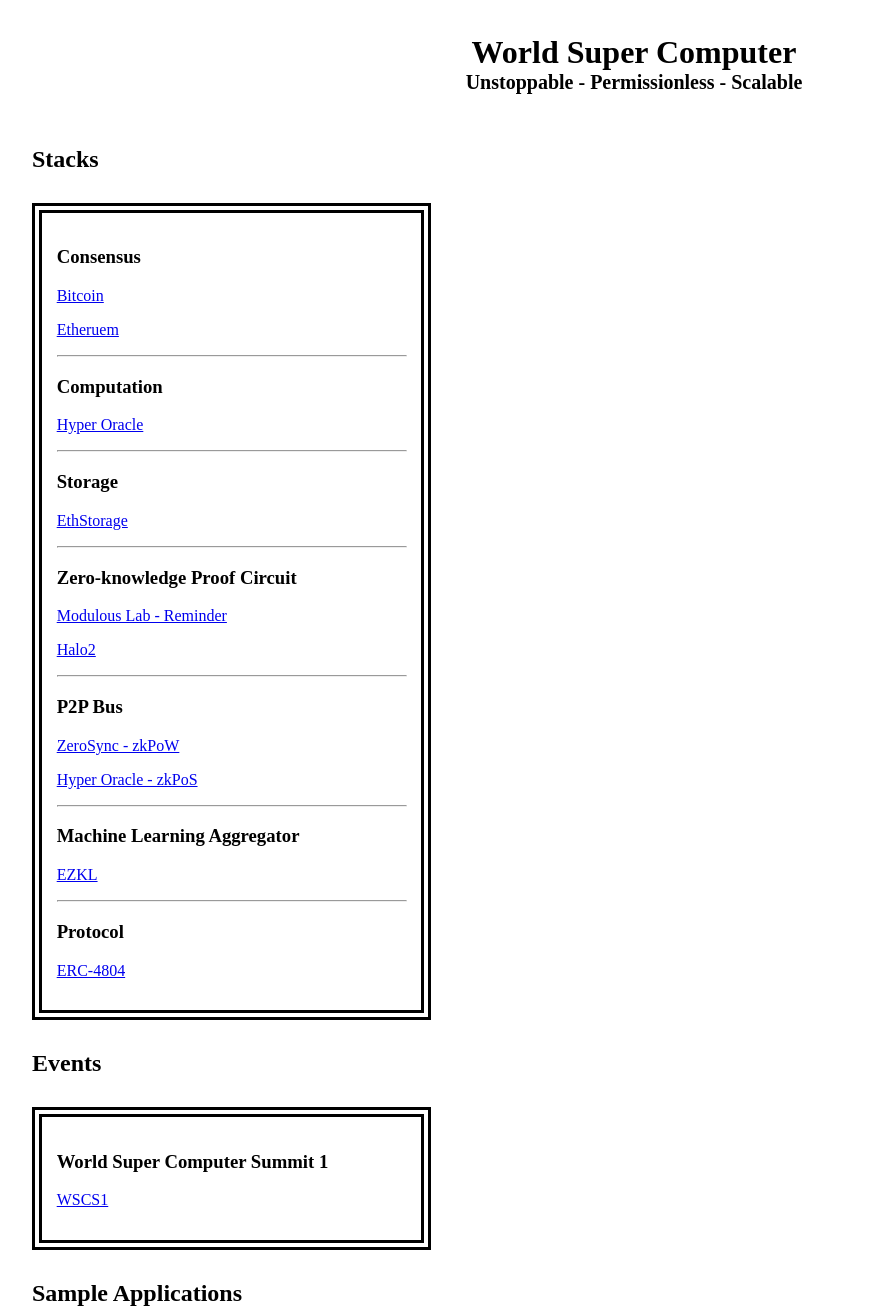
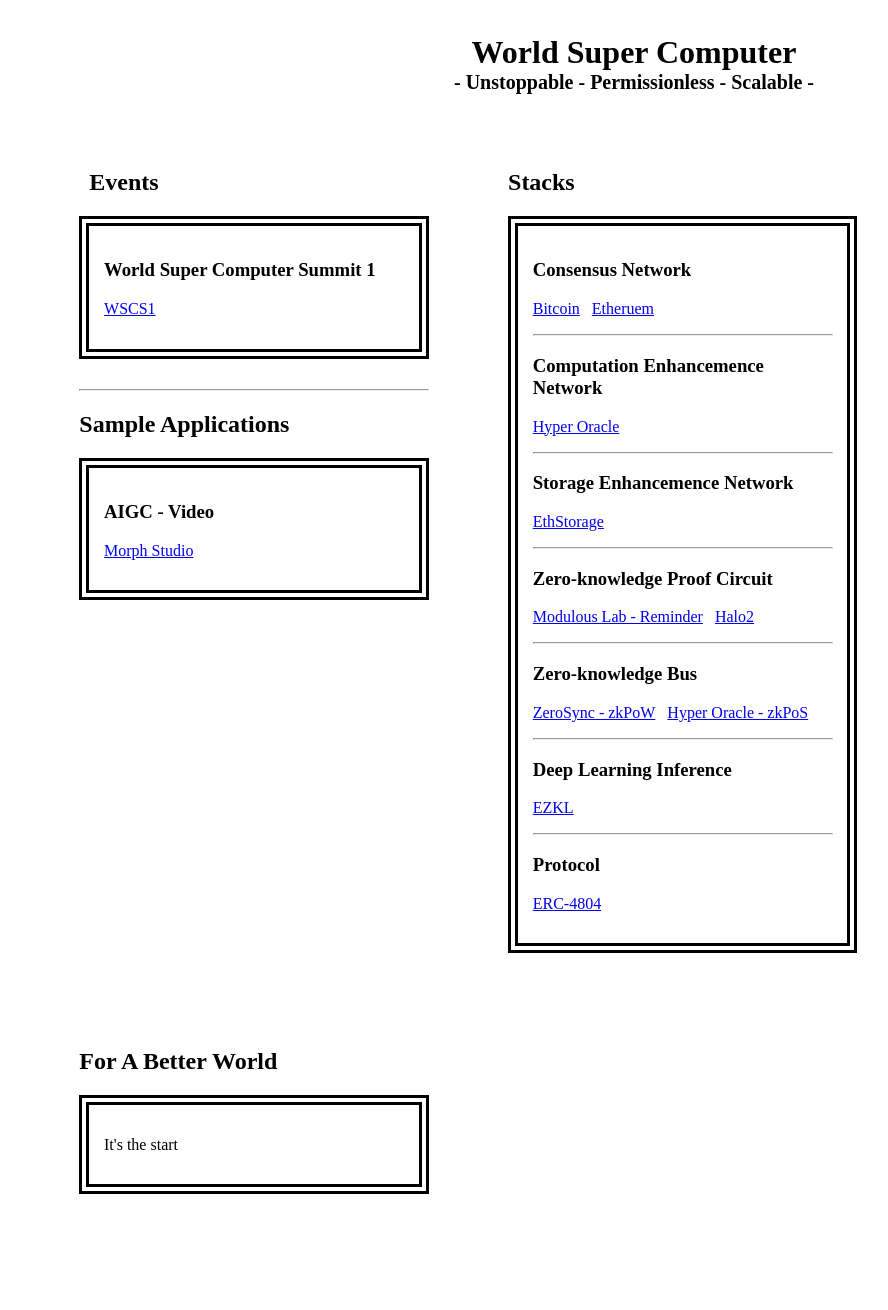
Before and after one commit to World-Super-Computer/WorldSupercomputer, a plain HTML site: page index.html in a window 1280 px wide. Shown: the part 5-1315 px from the top of the page, without its empty margins (6-894 px from the left). After the commit the page ends 1283 px from the top, so only its background shows below. Drawn offline with Linux system fonts and the light colour scheme.

Commit message:
Update index.html

```diff
--- a/index.html
+++ b/index.html
@@ -1,55 +1,102 @@
 <html><head>
     <title>World Super Computer</title>
+    <style>
+    li {
+    margin-left:30px;
+    margin-top:0px;
+    margin-right:30px;
+    margin-bottom:30px;
+    padding: 1ex;
+    width:350px;
+    display: inline-block;
+    min-height: 100px;
+    vertical-align: top;
+    zoom: 1;
+    *display: inline;
+    }
+    </style>
 </head>
+
   <body>
     <div style="margin: auto; width: 50%;text-align: center;padding: 10px;">
     <header>
         <h1>World Super Computer
             <span style="font-size: 20px;">
               <br>
-            Unstoppable - Permissionless - Scalable
+            - Unstoppable - Permissionless - Scalable -
             </span>
         </h1>
     </header>
     </div>
+        <ul>
+            <li>
+                <div style="margin-left:10px;">
+                    <h2>
+                    Events
+                    </h2>
+                </div>
+                <div style="border:10px double rgb(0, 0, 0);margin-top:10px;margin-right:30px;margin-bottom:30px;padding:2ex;width:300px;">
+                    <section>
+                        <h3>World Super Computer Summit 1</h3>
+                            <p><a href="https://google.com" target="_blank">WSCS1</a></p>
+                    </section>
+                </div>
+                <hr>
+                <div>
+                    <h2>
+                    Sample Applications
+                    </h2>
+                </div>
+                <div style="border:10px double rgb(0, 0, 0);margin-top:10px;margin-right:30px;margin-bottom:30px;padding:2ex;width:300px;">
+                    <section>
+                        <h3>AIGC - Video</h3>
+                        <p><a href="https://www.morphstudio.xyz/" target="_blank">Morph Studio</a></p>
+                    </section>
+                </div>
 
-    <div style="margin-left:30px;">
-        <h2 style="margin-bottom:10px;">
+            </li>
+
+            <li>
+                <div>
+                    <h2>
                     Stacks
                     </h2>
                 </div>
-
-    <div style="border:10px double rgb(0, 0, 0);margin-left:30px;margin-top:30px;margin-right:30px;margin-bottom:30px;padding:2ex;width:350px;">
+                <div style="border:10px double rgb(0, 0, 0);margin-top:10px;margin-right:30px;margin-bottom:30px;padding:2ex;width:300px;">
                 <section>
-            <h3> Consensus</h3>
-            <p> <a href="https://bitcoin.org/en/" target="_blank">Bitcoin</a></p>
-            <p> <a href="https://ethereum.org/en/" target="_blank">Etheruem</a></p>
+                    <h3> Consensus Network</h3>
+                        <p>
+                            <a href="https://bitcoin.org/en/" target="_blank">Bitcoin</a>&nbsp;&nbsp;
+                            <a href="https://ethereum.org/en/" target="_blank">Etheruem</a>
+                        </p>
                     <hr>
                 </section>
                 <section>
-            <h3> Computation</h3>
+                    <h3> Computation Enhancemence Network</h3>
                     <p> <a href="https://www.hyperoracle.io/" target="_blank">Hyper Oracle</a></p>
                     <hr>
                 </section>
                 <section>
-            <h3> Storage </h3>
+                    <h3> Storage Enhancemence Network </h3>
                     <p> <a href="https://eth-store.w3eth.io/" target="_blank">EthStorage</a></p>
                     <hr>
                 </section>
                 <section>
                     <h3>Zero-knowledge Proof Circuit</h3>
-            <p> <a href="https://www.moduluslabs.xyz/" target="_blank"> Modulous Lab - Reminder</a></p>
-            <p> <a href="https://github.com/privacy-scaling-explorations/halo2" target="_blank"> Halo2</a></p>
+                    <p>
+                        <a href="https://www.moduluslabs.xyz/" target="_blank"> Modulous Lab - Reminder</a>&nbsp;&nbsp;
+                        <a href="https://github.com/privacy-scaling-explorations/halo2" target="_blank"> Halo2</a></p>
                     <hr>
                 </section>
                 <section>
-            <h3>P2P Bus</h3>
-            <p> <a href="https://zerosync.org/" target="_blank"> ZeroSync - zkPoW</a></p>
-            <p> <a href="https://mirror.xyz/hyperoracleblog.eth/lAE9erAz5eIlQZ346PG6tfh7Q6xy59bmA_kFNr-l6dE" target="_blank"> Hyper Oracle - zkPoS</a></p>
+                    <h3>Zero-knowledge Bus</h3>
+                    <p>
+                        <a href="https://zerosync.org/" target="_blank"> ZeroSync - zkPoW</a>&nbsp;&nbsp;
+                        <a href="https://mirror.xyz/hyperoracleblog.eth/lAE9erAz5eIlQZ346PG6tfh7Q6xy59bmA_kFNr-l6dE" target="_blank"> Hyper Oracle - zkPoS</a></p>
                 <hr>
                 </section>
                 <section>
-            <h3>Machine Learning Aggregator</h3>
+                    <h3>Deep Learning Inference</h3>
                     <p><a href="https://github.com/zkonduit/ezkl" target="_blank">EZKL</a></p>
                     <hr>
                 </section>
@@ -58,30 +105,19 @@
                     <p><a href="https://eips.ethereum.org/EIPS/eip-4804" target="_blank">ERC-4804</a></p>
                 </section>
                 </div>
+            </li>
 
-
-    <div style="margin-left:30px;">
-        <h2 style="margin-bottom:10px;">
-        Events
+            <li>
+                <div>
+                    <h2>
+                    For A Better World
                     </h2>
                 </div>
-    <div style="border:10px double rgb(0, 0, 0);margin-left:30px;margin-top:30px;margin-right:30px;margin-bottom:30px;padding:2ex;width:350px;">
+                <div style="border:10px double rgb(0, 0, 0);margin-top:10px;margin-right:30px;margin-bottom:30px;padding:2ex;width:300px;">
                     <section>
-            <h3>World Super Computer Summit 1</h3>
-                <p><a href="https://github.com/zkonduit/ezkl" target="_blank">WSCS1</a></p>
+                        <p>It's the start</p>
                     </section>
                 </div>
-
-    <div style="margin-left:30px;">
-        <h2 style="margin-bottom:10px;">
-        Sample Applications
-        </h2>
-    </div>
-    <div style="border:10px double rgb(0, 0, 0);margin-left:30px;margin-top:30px;margin-right:30px;margin-bottom:30px;padding:2ex;width:350px;">
-        <section>
-            <h3>AIGC - Video</h3>
-                <p><a href="https://www.morphstudio.xyz/" target="_blank">Morph Studio</a></p>
-        </section>
-    </div>
-
+            </li>
+        </ul>
 </body></html>
```
Lines whose indentation alone changed are shown as unchanged.
